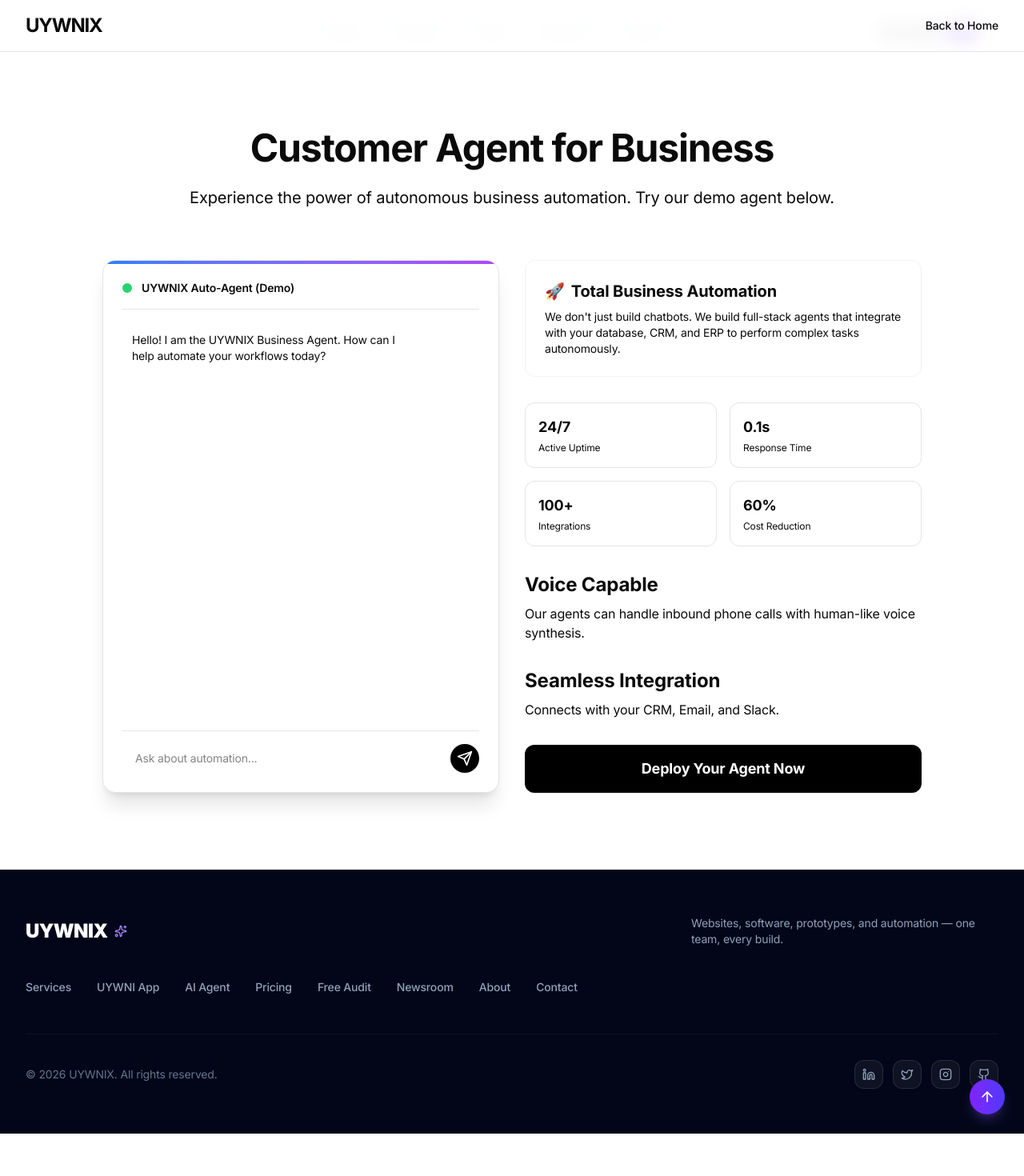
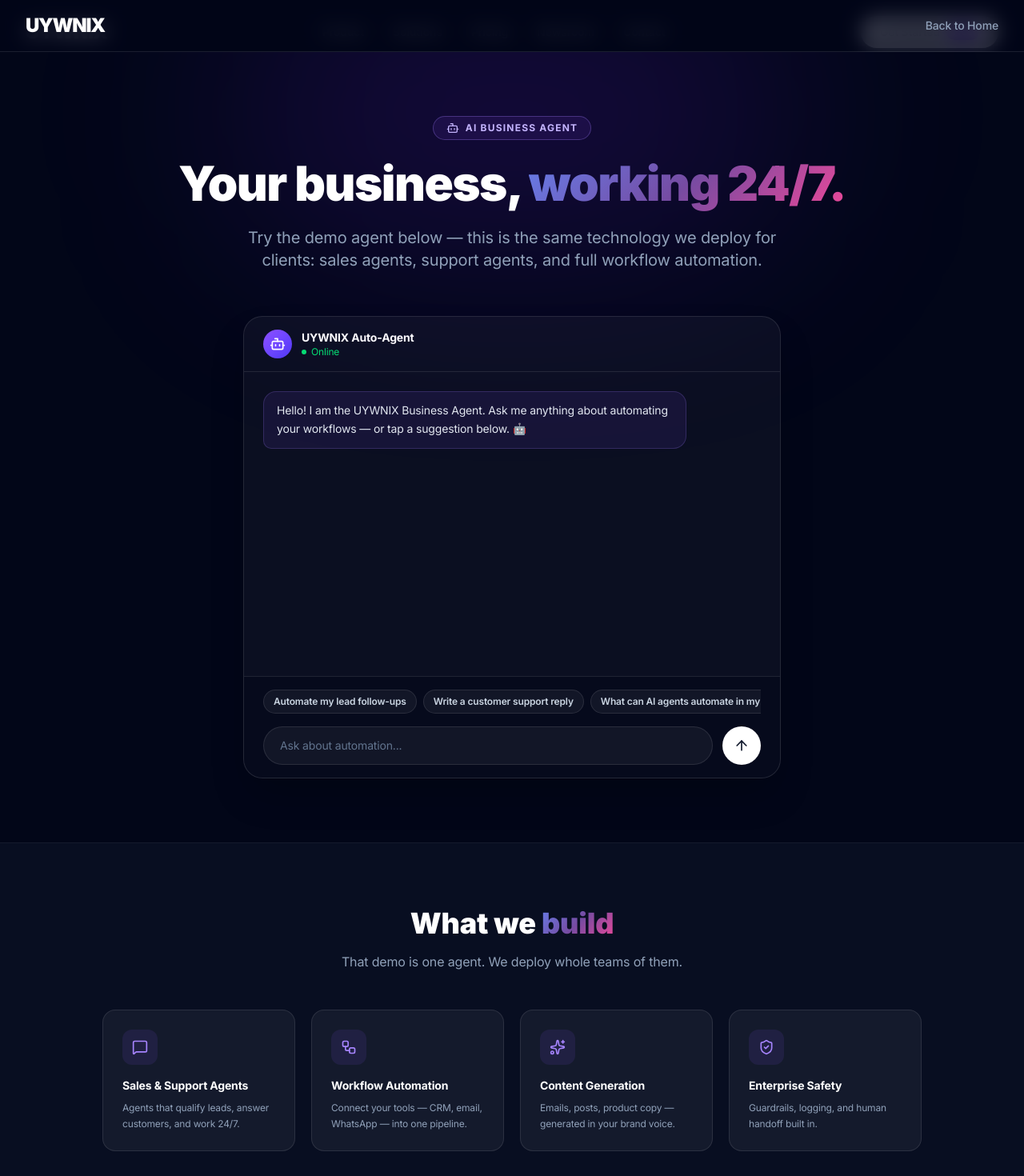
Before and after one commit to Tayyabhusayn/uywnix, a Next.js app: page /ai-agent in a window 1280 px wide. Shown: the top 1470 px of the page at 80% size. Before the commit the page ends 1417 px from the top, so only its background shows below. Built offline with nearby package versions, Linux system fonts and the light colour scheme.

Commit message:
feat: rebuild AI Agent page - dark theme, suggestion chips, capabilities, CTA

```diff
--- a/app/ai-agent/page.tsx
+++ b/app/ai-agent/page.tsx
@@ -2,19 +2,34 @@
 
 import { useState } from "react";
 import Link from "next/link";
+import { Bot, ArrowUp, Sparkles, Zap, MessageSquare, Workflow, ShieldCheck } from "lucide-react";
+
+const suggestions = [
+  "Automate my lead follow-ups",
+  "Write a customer support reply",
+  "What can AI agents automate in my business?",
+  "Build me a demo chatbot",
+];
+
+const capabilities = [
+  { icon: MessageSquare, title: "Sales & Support Agents", desc: "Agents that qualify leads, answer customers, and work 24/7." },
+  { icon: Workflow, title: "Workflow Automation", desc: "Connect your tools — CRM, email, WhatsApp — into one pipeline." },
+  { icon: Sparkles, title: "Content Generation", desc: "Emails, posts, product copy — generated in your brand voice." },
+  { icon: ShieldCheck, title: "Enterprise Safety", desc: "Guardrails, logging, and human handoff built in." },
+];
 
 export default function AiAgentPage() {
   const [messages, setMessages] = useState<{ role: "user" | "agent"; content: string }[]>([
-    { role: "agent", content: "Hello! I am the UYWNIX Business Agent. How can I help automate your workflows today?" }
+    { role: "agent", content: "Hello! I am the UYWNIX Business Agent. Ask me anything about automating your workflows — or tap a suggestion below. 🤖" }
   ]);
   const [input, setInput] = useState("");
   const [isTyping, setIsTyping] = useState(false);
 
-  const handleSend = async () => {
-    if (!input.trim()) return;
+  const handleSend = async (text?: string) => {
+    const msg = (text ?? input).trim();
+    if (!msg) return;
 
-    const userMsg = input;
-    setMessages((prev) => [...prev, { role: "user", content: userMsg }]);
+    setMessages((prev) => [...prev, { role: "user", content: msg }]);
     setInput("");
     setIsTyping(true);
 
@@ -22,133 +37,145 @@ export default function AiAgentPage() {
       const response = await fetch("/api/chat", {
         method: "POST",
         headers: { "Content-Type": "application/json" },
-        body: JSON.stringify({ message: userMsg }),
+        body: JSON.stringify({ message: msg }),
       });
-
       if (!response.ok) throw new Error("API Error");
-
       const data = await response.json();
       setMessages((prev) => [...prev, { role: "agent", content: data.reply }]);
     } catch (error) {
       console.error("Chat Error:", error);
-      setMessages((prev) => [...prev, { role: "agent", content: "I am experiencing high traffic. Please try again later or book a demo." }]);
+      setMessages((prev) => [...prev, { role: "agent", content: "I am experiencing high traffic. Please try again later — or book a free audit and a human will get back to you within 24 hours." }]);
     } finally {
       setIsTyping(false);
     }
   };
 
   return (
-    <div className="min-h-screen bg-background">
-      <nav className="w-full border-b border-border bg-background/80 backdrop-blur-md sticky top-0 z-50">
+    <div className="min-h-screen bg-slate-950 text-white">
+      <nav className="w-full border-b border-white/10 bg-slate-950/80 backdrop-blur-md sticky top-0 z-50">
         <div className="container mx-auto px-6 h-16 flex items-center justify-between">
-          <Link href="/" className="text-2xl font-bold tracking-tighter">
+          <Link href="/" className="text-2xl font-black tracking-tighter text-white">
             UYWNIX
           </Link>
-          <Link href="/" className="text-sm font-medium hover:text-primary/80">Back to Home</Link>
+          <Link href="/" className="text-sm font-medium text-slate-400 hover:text-white">
+            Back to Home
+          </Link>
         </div>
       </nav>
 
-      <section className="py-12 md:py-24 container mx-auto px-4">
-        <div className="max-w-4xl mx-auto text-center mb-16">
-          <h1 className="text-5xl font-bold tracking-tight mb-6">Customer Agent for Business</h1>
-          <p className="text-xl text-muted-foreground">
-            Experience the power of autonomous business automation. Try our demo agent below.
+      <section className="py-12 md:py-20 container mx-auto px-4 relative overflow-hidden">
+        <div className="absolute top-[-10%] left-1/2 -translate-x-1/2 w-[700px] h-[350px] bg-violet-600/15 blur-[130px] rounded-full pointer-events-none" />
+        <div className="relative max-w-4xl mx-auto text-center mb-14">
+          <span className="inline-flex items-center gap-2 px-4 py-1.5 rounded-full bg-violet-500/10 border border-violet-400/30 text-violet-300 text-xs font-bold uppercase tracking-widest mb-6">
+            <Bot className="w-4 h-4" /> AI Business Agent
+          </span>
+          <h1 className="text-4xl md:text-6xl font-black tracking-tight mb-6">
+            Your business, <span className="gradient-text">working 24/7.</span>
+          </h1>
+          <p className="text-lg md:text-xl text-slate-400 max-w-2xl mx-auto">
+            Try the demo agent below — this is the same technology we deploy for clients: sales agents, support agents, and full workflow automation.
           </p>
         </div>
 
-        <div className="grid md:grid-cols-2 gap-8 max-w-5xl mx-auto">
-          {/* Interactive Chat Demo */}
-          <div className="bg-card border border-border rounded-2xl p-6 shadow-xl min-h-[500px] flex flex-col relative overflow-hidden">
-            <div className="absolute top-0 left-0 w-full h-1 bg-gradient-to-r from-blue-500 to-purple-500"></div>
-            <div className="border-b border-border pb-4 mb-4 flex items-center gap-3">
-              <div className="w-3 h-3 rounded-full bg-green-500 animate-pulse"></div>
-              <span className="font-semibold text-sm">UYWNIX Auto-Agent (Demo)</span>
+        <div className="max-w-2xl mx-auto">
+          {/* Chat window */}
+          <div className="bg-white/[0.04] border border-white/10 rounded-3xl shadow-2xl overflow-hidden">
+            <div className="px-6 py-4 border-b border-white/10 flex items-center gap-3">
+              <div className="w-9 h-9 rounded-full bg-gradient-to-br from-violet-500 to-indigo-600 flex items-center justify-center">
+                <Bot className="w-5 h-5 text-white" />
+              </div>
+              <div>
+                <p className="font-bold text-sm text-white">UYWNIX Auto-Agent</p>
+                <p className="text-xs text-green-400 flex items-center gap-1.5">
+                  <span className="w-1.5 h-1.5 rounded-full bg-green-400 inline-block" /> Online
+                </p>
+              </div>
             </div>
 
-            <div className="flex-1 space-y-4 overflow-y-auto mb-4 pr-2 max-h-[400px]">
-              {messages.map((msg, idx) => (
-                <div key={idx} className={`flex gap-3 ${msg.role === "user" ? "justify-end" : ""}`}>
-                  <div className={`p-3 rounded-2xl text-sm max-w-[85%] ${
-                    msg.role === "user"
-                      ? "bg-primary text-primary-foreground rounded-tr-none"
-                      : "bg-secondary text-secondary-foreground rounded-tl-none"
-                  }`}>
-                    {msg.content}
+            <div className="p-6 space-y-4 h-[380px] overflow-y-auto">
+              {messages.map((m, i) => (
+                <div key={i} className={`flex ${m.role === "user" ? "justify-end" : "justify-start"}`}>
+                  <div
+                    className={`max-w-[85%] px-4 py-3 rounded-2xl text-sm leading-relaxed whitespace-pre-wrap ${
+                      m.role === "user"
+                        ? "bg-white text-slate-900 rounded-br-md"
+                        : "bg-violet-500/10 border border-violet-400/20 text-slate-200 rounded-bl-md"
+                    }`}
+                  >
+                    {m.content}
                   </div>
                 </div>
               ))}
               {isTyping && (
-                <div className="flex gap-3">
-                  <div className="bg-secondary p-3 rounded-2xl rounded-tl-none text-sm w-16 flex items-center justify-center">
-                    <div className="flex space-x-1">
-                      <div className="w-2 h-2 bg-gray-400 rounded-full animate-bounce"></div>
-                      <div className="w-2 h-2 bg-gray-400 rounded-full animate-bounce delay-100"></div>
-                      <div className="w-2 h-2 bg-gray-400 rounded-full animate-bounce delay-200"></div>
-                    </div>
+                <div className="flex justify-start">
+                  <div className="px-4 py-3 rounded-2xl bg-violet-500/10 border border-violet-400/20 rounded-bl-md text-sm text-slate-400">
+                    <span className="inline-flex gap-1">
+                      <span className="w-1.5 h-1.5 bg-slate-400 rounded-full animate-bounce" />
+                      <span className="w-1.5 h-1.5 bg-slate-400 rounded-full animate-bounce [animation-delay:0.15s]" />
+                      <span className="w-1.5 h-1.5 bg-slate-400 rounded-full animate-bounce [animation-delay:0.3s]" />
+                    </span>
                   </div>
                 </div>
               )}
             </div>
 
-            <div className="mt-auto pt-4 border-t border-border flex gap-2">
+            <div className="px-6 py-4 border-t border-white/10 bg-slate-950/50">
+              <div className="flex gap-2 mb-3 overflow-x-auto pb-1">
+                {suggestions.map((s) => (
+                  <button
+                    key={s}
+                    onClick={() => handleSend(s)}
+                    className="shrink-0 px-3 py-1.5 rounded-full text-xs font-semibold bg-white/5 border border-white/10 text-slate-300 hover:bg-violet-500/10 hover:border-violet-400/30 hover:text-white transition"
+                  >
+                    {s}
+                  </button>
+                ))}
+              </div>
+              <div className="flex gap-3">
                 <input
-                type="text"
                   value={input}
                   onChange={(e) => setInput(e.target.value)}
                   onKeyDown={(e) => e.key === "Enter" && handleSend()}
                   placeholder="Ask about automation..."
-                className="flex-1 bg-secondary/50 border-0 rounded-full px-4 py-2 text-sm focus:ring-1 focus:ring-primary outline-none"
+                  className="flex-1 bg-white/5 border border-white/10 rounded-full px-5 py-3 text-sm text-white placeholder:text-slate-500 focus:outline-none focus:border-violet-400/50"
                 />
                 <button
-                onClick={handleSend}
-                className="bg-primary text-primary-foreground p-2 rounded-full hover:opacity-90 transition-opacity"
+                  onClick={() => handleSend()}
+                  className="w-12 h-12 rounded-full bg-white text-slate-900 flex items-center justify-center hover:bg-slate-100 transition shrink-0"
                 >
-                <svg xmlns="http://www.w3.org/2000/svg" width="20" height="20" viewBox="0 0 24 24" fill="none" stroke="currentColor" strokeWidth="2" strokeLinecap="round" strokeLinejoin="round"><path d="m22 2-7 20-4-9-9-4Z"/><path d="M22 2 11 13"/></svg>
+                  <ArrowUp className="w-5 h-5" />
                 </button>
               </div>
             </div>
+          </div>
+        </div>
+      </section>
 
-          <div className="flex flex-col justify-center space-y-8">
-            <div className="p-6 bg-secondary/20 rounded-xl border border-border/50">
-              <h3 className="text-xl font-bold mb-2 flex items-center gap-2">
-                <span>🚀</span> Total Business Automation
-              </h3>
-              <p className="text-muted-foreground text-sm">
-                We don't just build chatbots. We build full-stack agents that integrate with your database, CRM, and ERP to perform complex tasks autonomously.
+      <section className="py-20 bg-slate-900/50 border-t border-white/5">
+        <div className="container mx-auto px-4">
+          <div className="text-center mb-12">
+            <h2 className="text-3xl md:text-4xl font-black text-white mb-4">
+              What we <span className="gradient-text">build</span>
+            </h2>
+            <p className="text-slate-400 max-w-xl mx-auto">
+              That demo is one agent. We deploy whole teams of them.
             </p>
           </div>
-
-            <div className="grid grid-cols-2 gap-4">
-              <div className="p-4 bg-card border border-border rounded-xl">
-                <h4 className="font-bold text-lg mb-1">24/7</h4>
-                <p className="text-xs text-muted-foreground">Active Uptime</p>
+          <div className="grid md:grid-cols-2 lg:grid-cols-4 gap-5 max-w-5xl mx-auto">
+            {capabilities.map((c) => (
+              <div key={c.title} className="p-6 rounded-2xl bg-white/5 border border-white/10 hover:border-violet-400/40 transition">
+                <div className="w-11 h-11 rounded-xl bg-violet-500/10 flex items-center justify-center text-violet-400 mb-4">
+                  <c.icon className="w-5 h-5" />
                 </div>
-              <div className="p-4 bg-card border border-border rounded-xl">
-                <h4 className="font-bold text-lg mb-1">0.1s</h4>
-                <p className="text-xs text-muted-foreground">Response Time</p>
+                <h3 className="font-bold text-white mb-2 text-sm">{c.title}</h3>
+                <p className="text-xs text-slate-400 leading-relaxed">{c.desc}</p>
               </div>
-              <div className="p-4 bg-card border border-border rounded-xl">
-                <h4 className="font-bold text-lg mb-1">100+</h4>
-                <p className="text-xs text-muted-foreground">Integrations</p>
+            ))}
           </div>
-              <div className="p-4 bg-card border border-border rounded-xl">
-                <h4 className="font-bold text-lg mb-1">60%</h4>
-                <p className="text-xs text-muted-foreground">Cost Reduction</p>
-              </div>
-            </div>
-
-            <div>
-              <h3 className="text-2xl font-bold mb-2">Voice Capable</h3>
-              <p className="text-muted-foreground">Our agents can handle inbound phone calls with human-like voice synthesis.</p>
-            </div>
-            <div>
-              <h3 className="text-2xl font-bold mb-2">Seamless Integration</h3>
-              <p className="text-muted-foreground">Connects with your CRM, Email, and Slack.</p>
-            </div>
-
-            <button className="w-full bg-primary text-primary-foreground py-4 rounded-xl font-bold text-lg hover:scale-[1.02] transition-transform">
-              Deploy Your Agent Now
-            </button>
+          <div className="text-center mt-12">
+            <Link href="/audit" className="inline-flex items-center gap-2 bg-white text-slate-900 px-8 py-3.5 rounded-full font-bold hover:bg-slate-100 transition">
+              <Zap className="w-4 h-4" /> Get Your Free Audit
+            </Link>
           </div>
         </div>
       </section>
```
Lines whose indentation alone changed are shown as unchanged.
